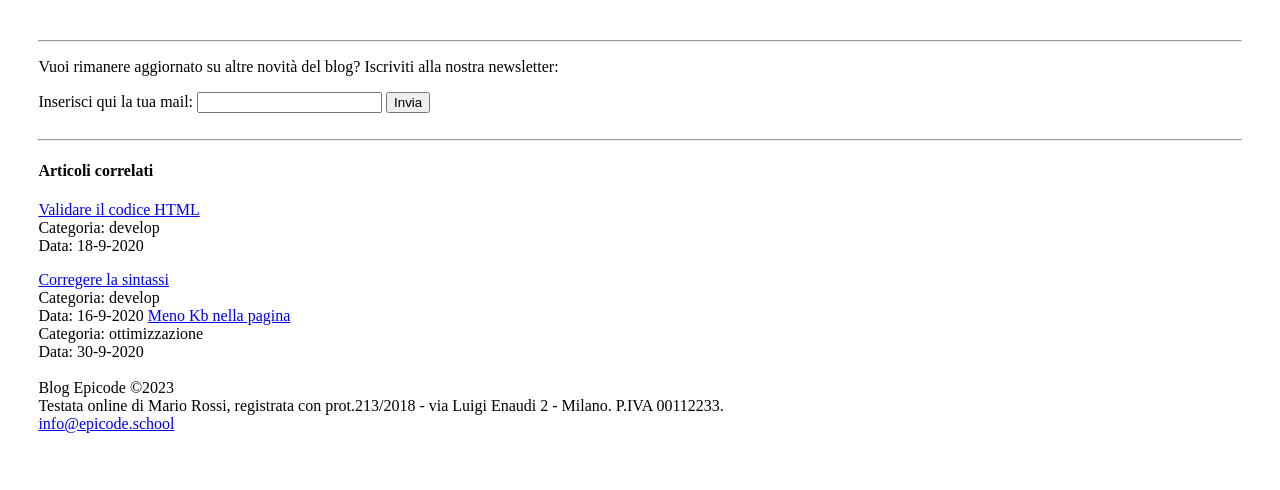
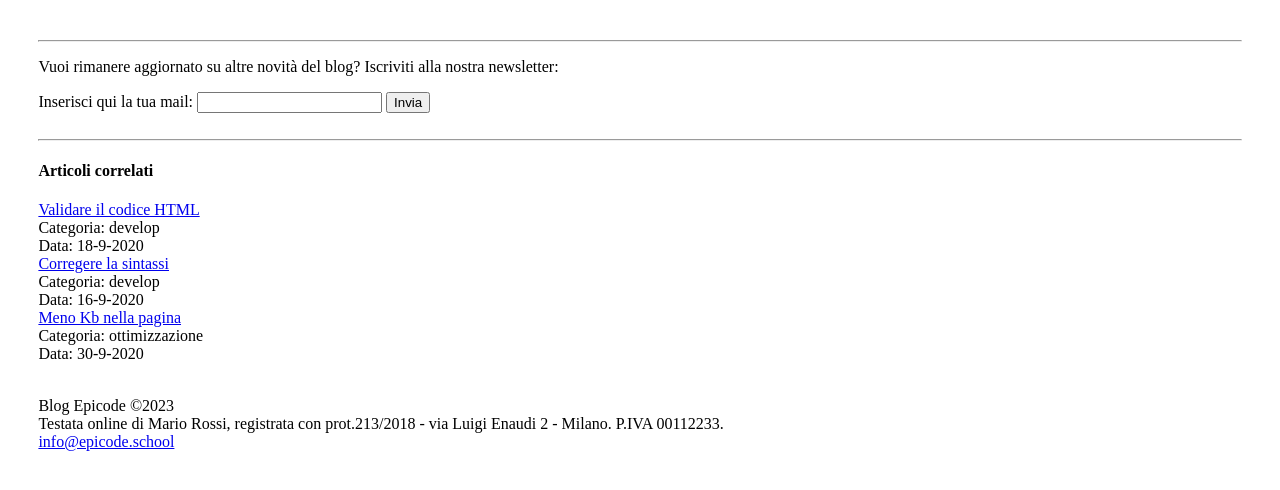
Before and after one commit to NicoleMaini/U1-W1-D2, a plain HTML site: page index.html in a window 1280 px wide. Shown: the part 1455-1945 px from the top of the page. Drawn offline with Linux system fonts and the light colour scheme.

Commit message:
second change

```diff
--- a/index.html
+++ b/index.html
@@ -128,18 +128,19 @@
       <p>
         <a href="#"> Validare il codice HTML </a><br />
         Categoria: develop <br />
-        Data: 18-9-2020
-      </p>
+        Data: 18-9-2020 <br />
 
         <a href="#">Corregere la sintassi</a> <br />
         Categoria: develop <br />
-      Data: 16-9-2020
+        Data: 16-9-2020 <br />
 
         <a href="#"> Meno Kb nella pagina</a> <br />
         Categoria: ottimizzazione <br />
         Data: 30-9-2020
         <br />
         <br />
+      </p>
+
       <div>Blog Epicode &copy;2023</div>
       <div>
         Testata online di Mario Rossi, registrata con prot.213/2018 - via Luigi Enaudi 2 - Milano. P.IVA 00112233.
```
Lines whose indentation alone changed are shown as unchanged.
